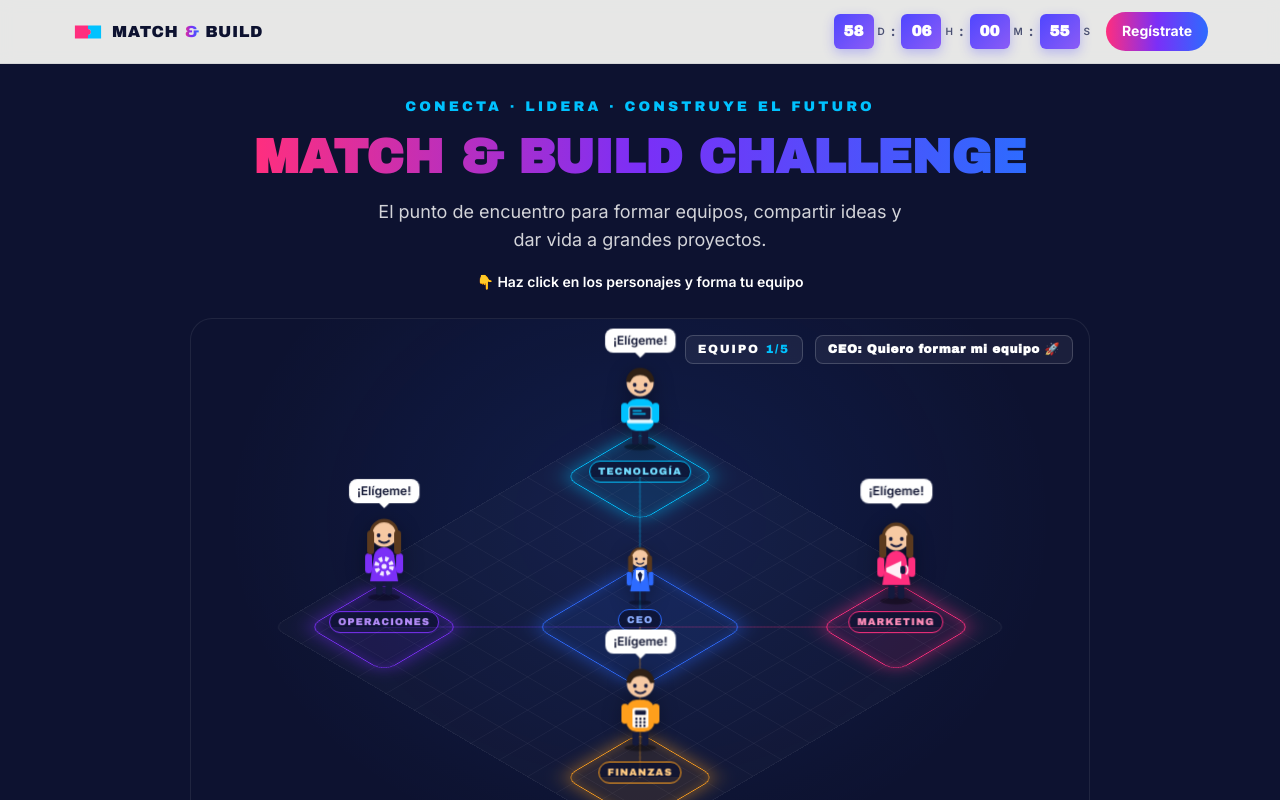
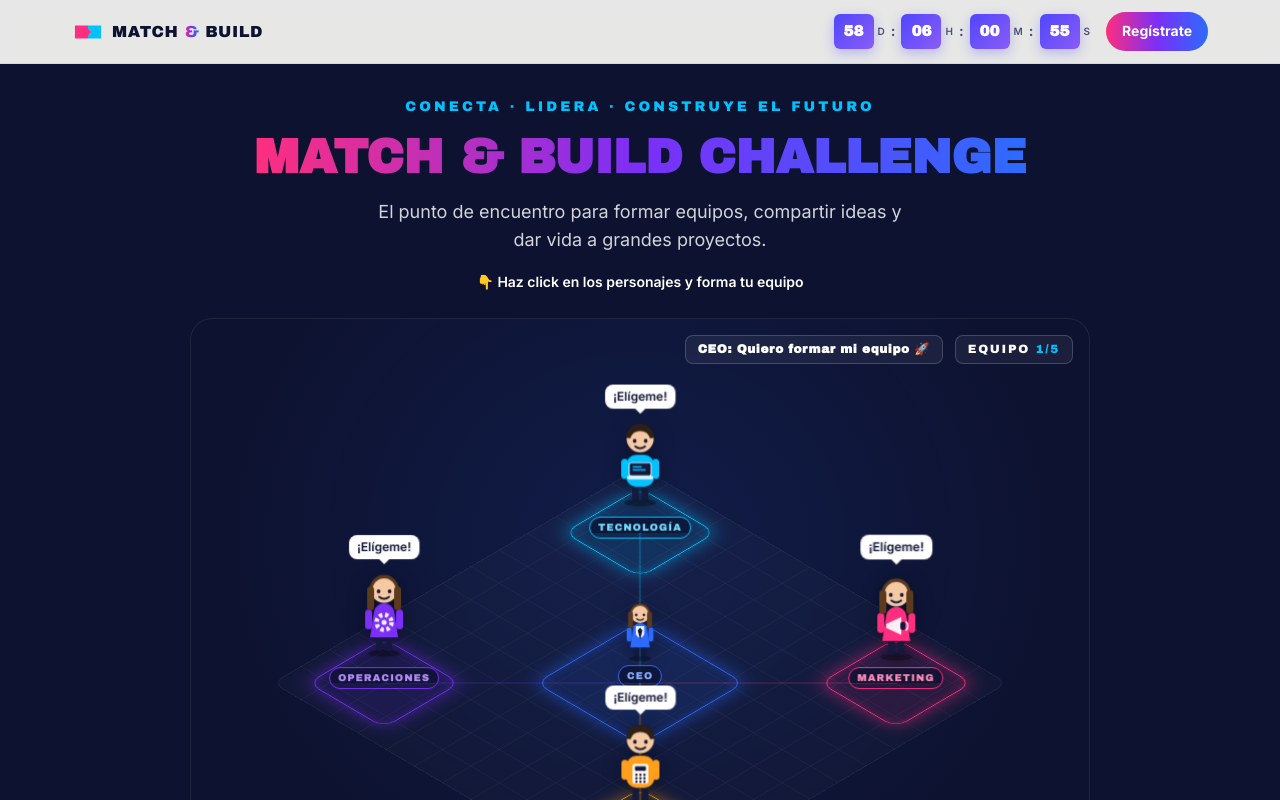
Before and after one commit to cjfernandez29/matchandbuild, a React (Vite) app: page / in a window 1280 px wide. Shown: the top 800 px of the page. Built offline with nearby package versions, Linux system fonts and the light colour scheme.

Commit message:
fix(juego): corregir juego personajes

```diff
--- a/src/game/TeamBuilderGame.module.css
+++ b/src/game/TeamBuilderGame.module.css
@@ -9,6 +9,7 @@
     #0d1230;
   overflow: hidden;
   padding: var(--space-4);
+  padding-top: var(--space-20);
 }
 
 .hudContainer {
@@ -472,6 +473,7 @@
 @media (min-width: 768px) {
   .panel {
     padding: var(--space-6);
+    padding-top: var(--space-18);
   }
 
   .scene {
--- a/src/game/TeamBuilderGame.tsx
+++ b/src/game/TeamBuilderGame.tsx
@@ -280,6 +280,17 @@ function TeamBuilderGame() {
       }
     >
       <div className={styles.hudContainer}>
+        {!enFinal && (
+          <motion.div
+            className={styles.ceoBubbleDisplay}
+            key={textoCeo}
+            initial={reducedMotion ? false : { scale: 0.6, opacity: 0 }}
+            animate={{ scale: 1, opacity: 1 }}
+          >
+            <div className={styles.ceoBubbleText}>CEO: {textoCeo}</div>
+          </motion.div>
+        )}
+
         <p className={styles.hud} aria-live="polite">
           {juego.hudLabel}{' '}
           <motion.span
@@ -291,17 +302,6 @@ function TeamBuilderGame() {
             {contador}/5
           </motion.span>
         </p>
-
-        {!enFinal && (
-          <motion.div
-            className={styles.ceoBubbleDisplay}
-            key={textoCeo}
-            initial={reducedMotion ? false : { scale: 0.6, opacity: 0 }}
-            animate={{ scale: 1, opacity: 1 }}
-          >
-            <div className={styles.ceoBubbleText}>CEO: {textoCeo}</div>
-          </motion.div>
-        )}
       </div>
 
       {construyendo && (
--- a/src/styles/tokens.css
+++ b/src/styles/tokens.css
@@ -44,6 +44,8 @@
   --space-8: 2rem;
   --space-12: 3rem;
   --space-16: 4rem;
+  --space-18: 5rem;
+  --space-20: 6rem;
 
   --radius-sm: 8px;
   --radius-md: 14px;
```
